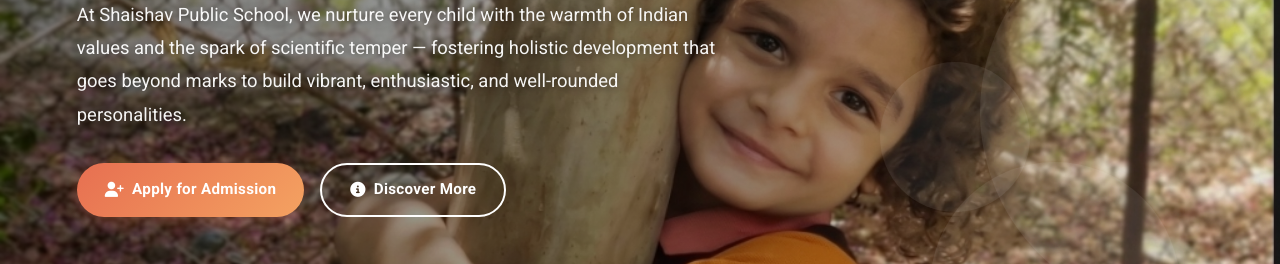
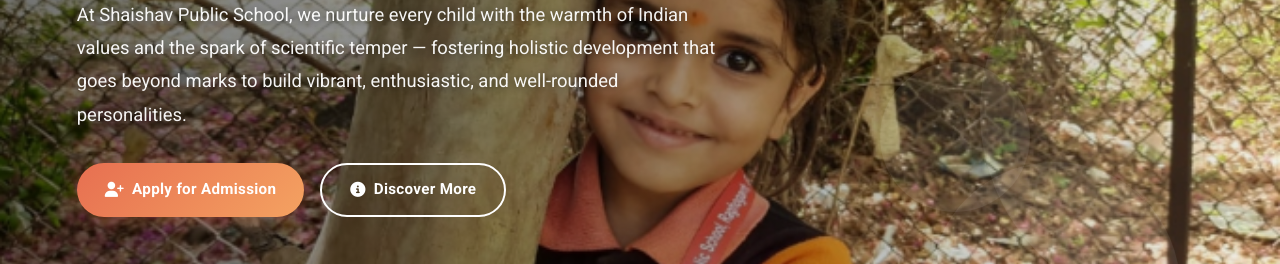
Before and after one commit to aniruddhsharma803-beep/Shaishav-Public-School, a website: page index.html in a window 1280 px wide. Shown: the part 353-617 px from the top of the page. Drawn offline with Linux system fonts and the light colour scheme.

Commit message:
Replace hero background with student nature photo

```diff
--- a/css/style.css
+++ b/css/style.css
@@ -233,7 +233,7 @@ input, textarea, select { font-family: inherit; outline: none; }
   display: flex;
   align-items: center;
   overflow: hidden;
-  background: url('../images/leader-bg.jpg') center/cover no-repeat;
+  background: url('../images/student-nature.png') center/cover no-repeat;
 }
 .hero-overlay {
   position: absolute;
```
Also changed, not shown: images/student-nature.png (added).
